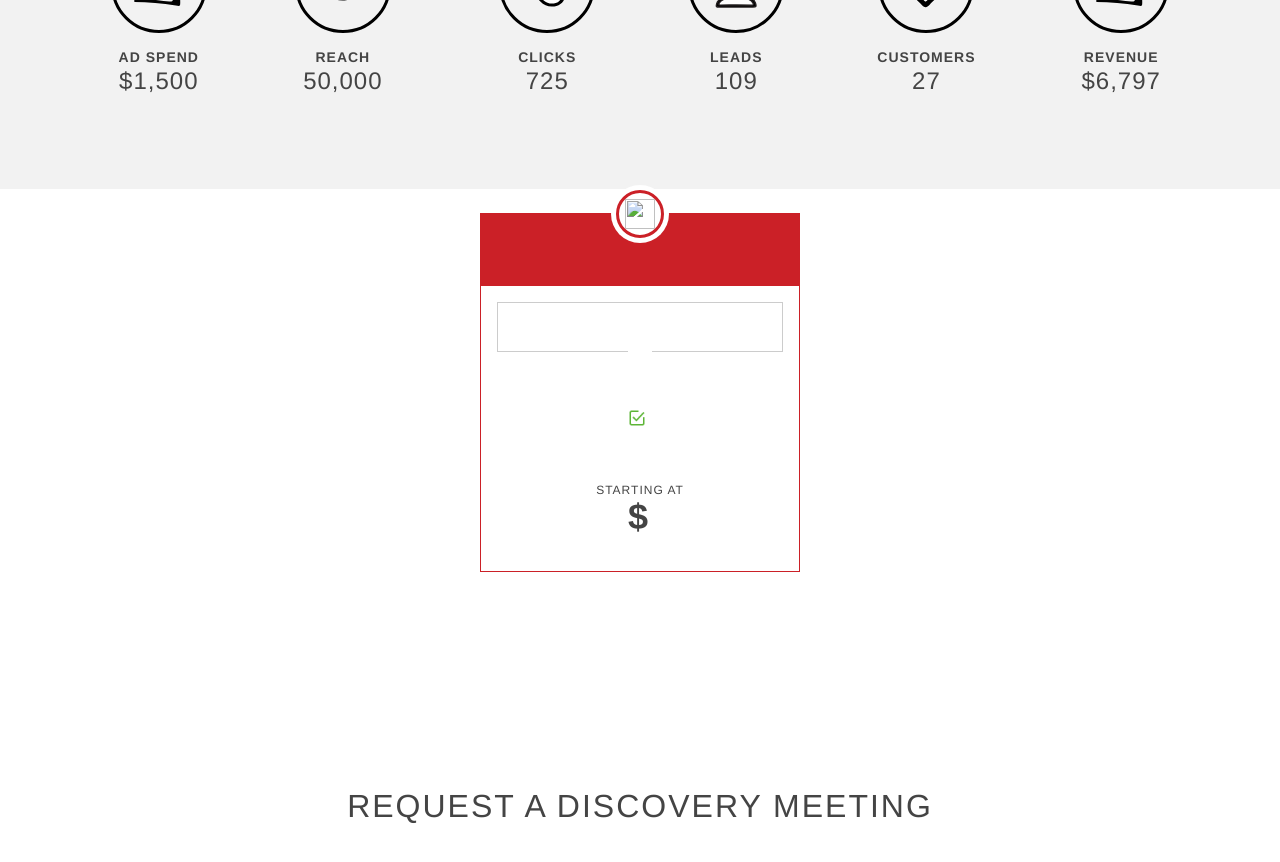
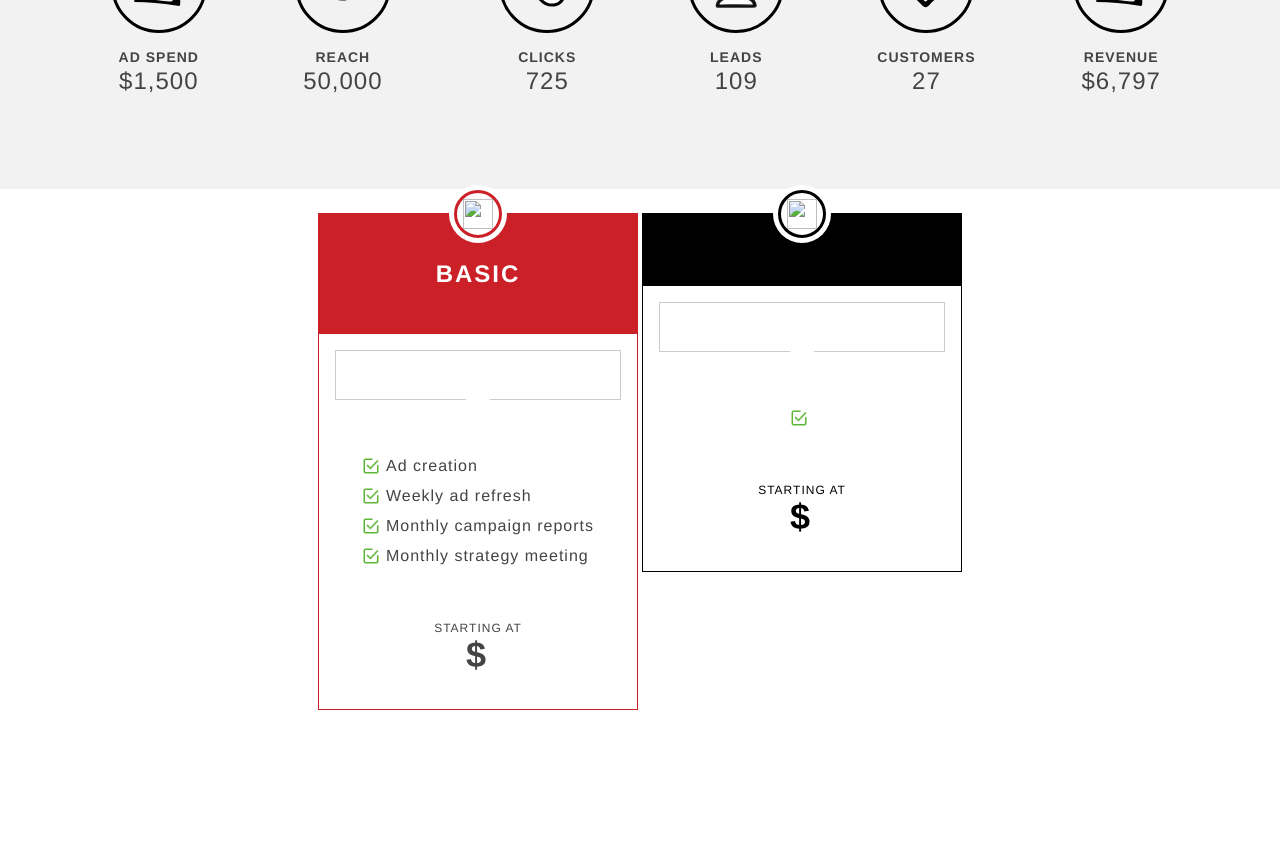
Before and after one commit to kevaleb/truetakemedia, a Jekyll site: the page built from _industries/wineries.md, in a window 1280 px wide and 900 px high, scrolled down 3922 px. Shown: the top 862 px of the window. Built offline with Jekyll 4.4.1, drawn with Linux system fonts in a browser that asks for light colours; nearby versions of some CDN libraries; a script that is not in the unit is left out.

Commit message:
Updated '_industries/wineries.md' via CloudCannon

```diff
--- a/_industries/wineries.md
+++ b/_industries/wineries.md
@@ -38,12 +38,21 @@ features:
       performance over time.</p>
 description:
 pricing:
+  - title: Basic
+    icon_image_path:
+    description_html: '<p>For companies looking to spend $500-$1,500/month on advertising.</p>'
+    snippet:
+    list:
+      - listitem: Ad creation
+      - listitem: Weekly ad refresh
+      - listitem: Monthly campaign reports
+      - listitem: Monthly strategy meeting
   - title:
     icon_image_path:
     description_html:
     snippet:
     list:
-    - listitem:
+      - listitem:
 _comments:
   cpm: Cost Per Thousand Views
   ctr: Click Through Rate
```
